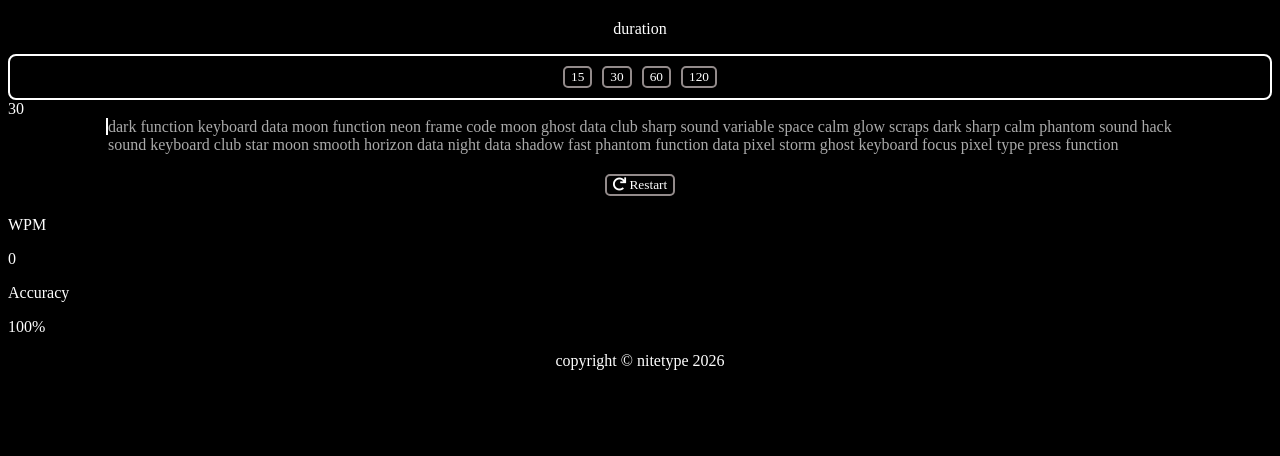
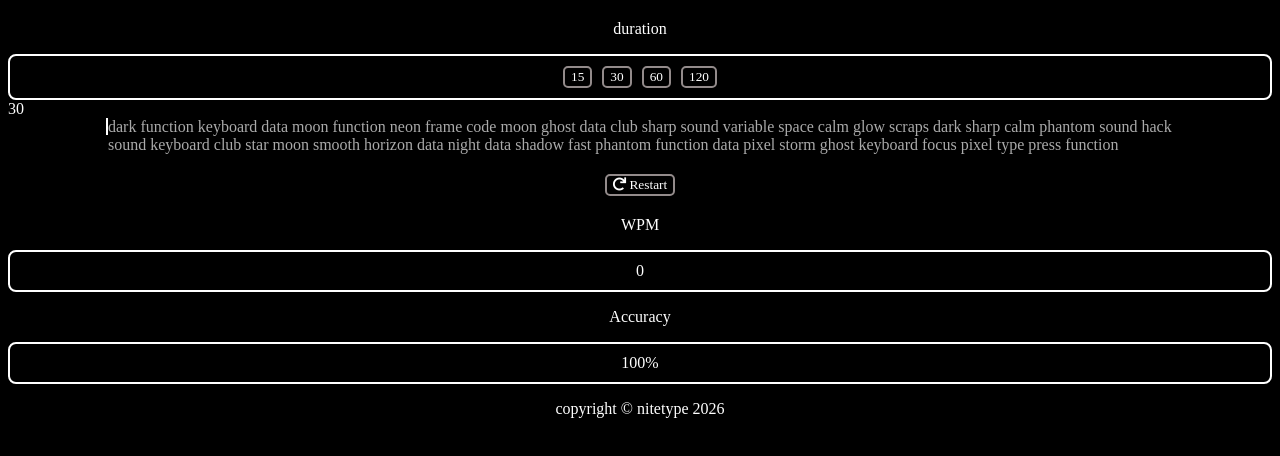
Before and after one commit to Pascalls95/nitetype, a plain HTML site: page index.html in a window 1280 px wide. Shown: the part 82-538 px from the top of the page. Drawn offline with Linux system fonts and the light colour scheme; a web font is replaced by a local one.

Commit message:
boxes around wpm and accuracy will fix and change soon

```diff
--- a/style.css
+++ b/style.css
@@ -38,6 +38,19 @@ body {
 #results {
     color: white;
     font-family: Google Sans Code;
+    text-align: center;
+}
+
+#wpm {
+    border: 2px solid white;
+    border-radius: 8px;
+    padding: 10px;
+}
+
+#accuracy {
+    border: 2px solid white;
+    border-radius: 8px;
+    padding: 10px;
 }
 
 span {
```
